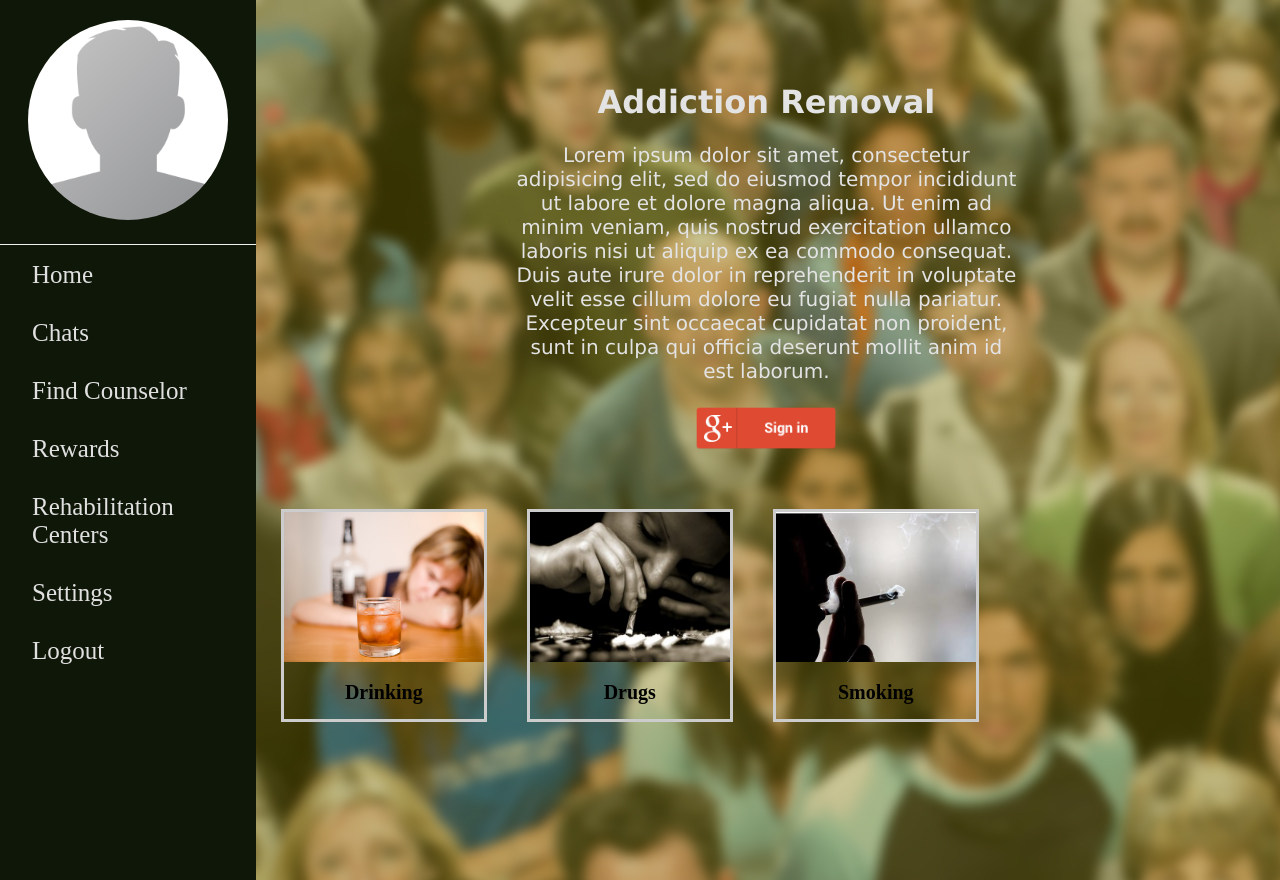
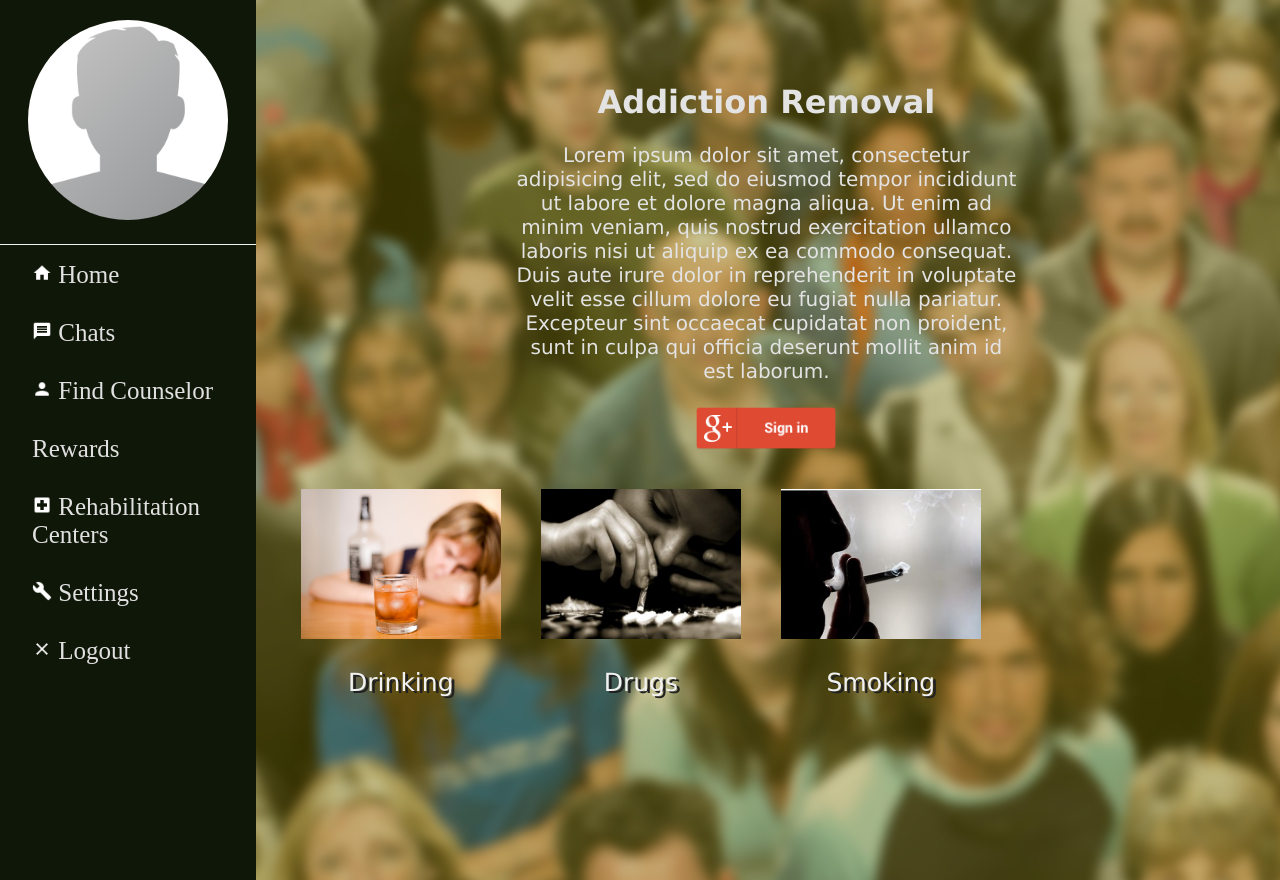
Before and after one commit to pvskand/addictionRemoval, a PHP site: page /addictionRemoval/addictions.php in a window 1280 px wide. Run offline with PHP 8.4, Linux system fonts and the light colour scheme; data comes from the database, SQL or seed files in the repository; data that the repository does not hold is empty.

Commit message:
updates files

```diff
--- a/css/addictions.css
+++ b/css/addictions.css
@@ -1,22 +1,29 @@
 div.gallery {
-    margin: 20px;
-    border: 3px solid #ccc;
+    margin-left: 40px;
+    margin-bottom: 10px;
     float: left;
     width: 200px;
-
-
 }
 
-
+.addictionsList:hover{
+    -moz-box-shadow: 0 0 10px #c4f52e;
+    -webkit-box-shadow: 0 0 10px #c4f52e;
+    box-shadow: 0 10px 20px #c4f52e;
+}
 
 div.gallery img {
     width: 100%;
     height: 150px;
 }
 
-div.desc {
-    padding: 15px;
-    text-align: center;
-    font-size: 20px;
-    font-weight:bold;
+.desc {
+    font-size: 25px;
+    font-family: verdana;
+    color: #f1f1f1;
+    text-shadow: 3px 2px #212121;
 }
+
+.icon{
+    height: 20px;
+    width: 20px;
+}
--- a/css/homepage.css
+++ b/css/homepage.css
@@ -50,6 +33,11 @@
     padding-top: 20px;
 }
 
+.icon{
+    height: 20px;
+    width: 20px;
+}
+
 .sidenav a {
     padding: 6px 6px 6px 32px;
     text-decoration: none;
--- a/css/style_setting.css
+++ b/css/style_setting.css
@@ -10,8 +10,6 @@
 }
 
 .quizimgblock img.quizitems {
-  width: 100%;
-  height: auto;
 }
 .quizimgblock a:hover img{
   opacity: 0.5;
--- a/html/addictions.php
+++ b/html/addictions.php
@@ -12,22 +12,22 @@
     <img src="../images/profile.png" id="profilePhoto" />
   </div>
   <div id="seperate"> </div>
-  <a href="index.php">Home</a><br>
-  <a href="chat.php">Chats</a><br>
+  <a href="index.php"> <img src = "../images/home.png" class="icon"/> Home </a><br>
+  <a href="chat.php"><img src = "../images/message.png" class="icon"/> Chats </a><br>
   <?php
     if($is_doc_status == 1)
     {
-      echo '<a href="blog.php">Blog</a><br>';
+      echo '<a href="blog.php"><img src = "../images/blog.png" class="icon"/> Blog</a><br>';
     }
     else
     {
-      echo '<a href="addictions.php">Find Counselor</a><br>';
+      echo '<a href="addictions.php"><img src = "../images/person.png" class="icon"/> Find Counselor</a><br>';
     }
   ?>
   <a href="#">Rewards</a><br>
-  <a href="#">Rehabilitation Centers</a><br>
-  <a href="settings.php">Settings</a><br>
-  <a href="?logout"> Logout </a><br>
+  <a href="#"><img src = "../images/hospital.png" class="icon"/> Rehabilitation Centers</a><br>
+  <a href="setting.php"> <img src = "../images/setting.png" class="icon"/> Settings </a><br>
+  <a href="?logout"> <img src = "../images/logout.png" class="icon"/> Logout </a><br>
 </div>
 
 
@@ -46,8 +46,8 @@
 		$image_name = strtolower($addictionArray[$i]);
 		echo '
 			<div class="gallery">
-				<a href="addi_form.php?' .$str. '='.$image_name.'" ><img src="../images/'. $image_name. '.jpg" alt="drugs" width="300" height="200" ></a>
-			<div class="desc">'. $addictionArray[$i]. '</div>
+				<a href="addi_form.php?' .$str. '='.$image_name.'" ><img class= "addictionsList" src="../images/'. $image_name. '.jpg" alt="drugs" width="300" height="200" ></a>
+			<center><p class="desc" >'. $addictionArray[$i]. '</p><center>
 			</div>';
 	}
 ?>
```
Also changed, not shown: other parts of css/homepage.css (+4 -19 lines), html/api.php (+80 -0 lines), html/chat.php (+7 -7 lines), html/index.php (+8 -11 lines), html/setting.php (+7 -11 lines), images/blog.png (added), images/home.png (added), images/hospital.png (added), images/logout.png (added), images/message.png (added), images/person.png (added), images/setting.png (added), js/homepage.js (line endings or trailing spaces).
